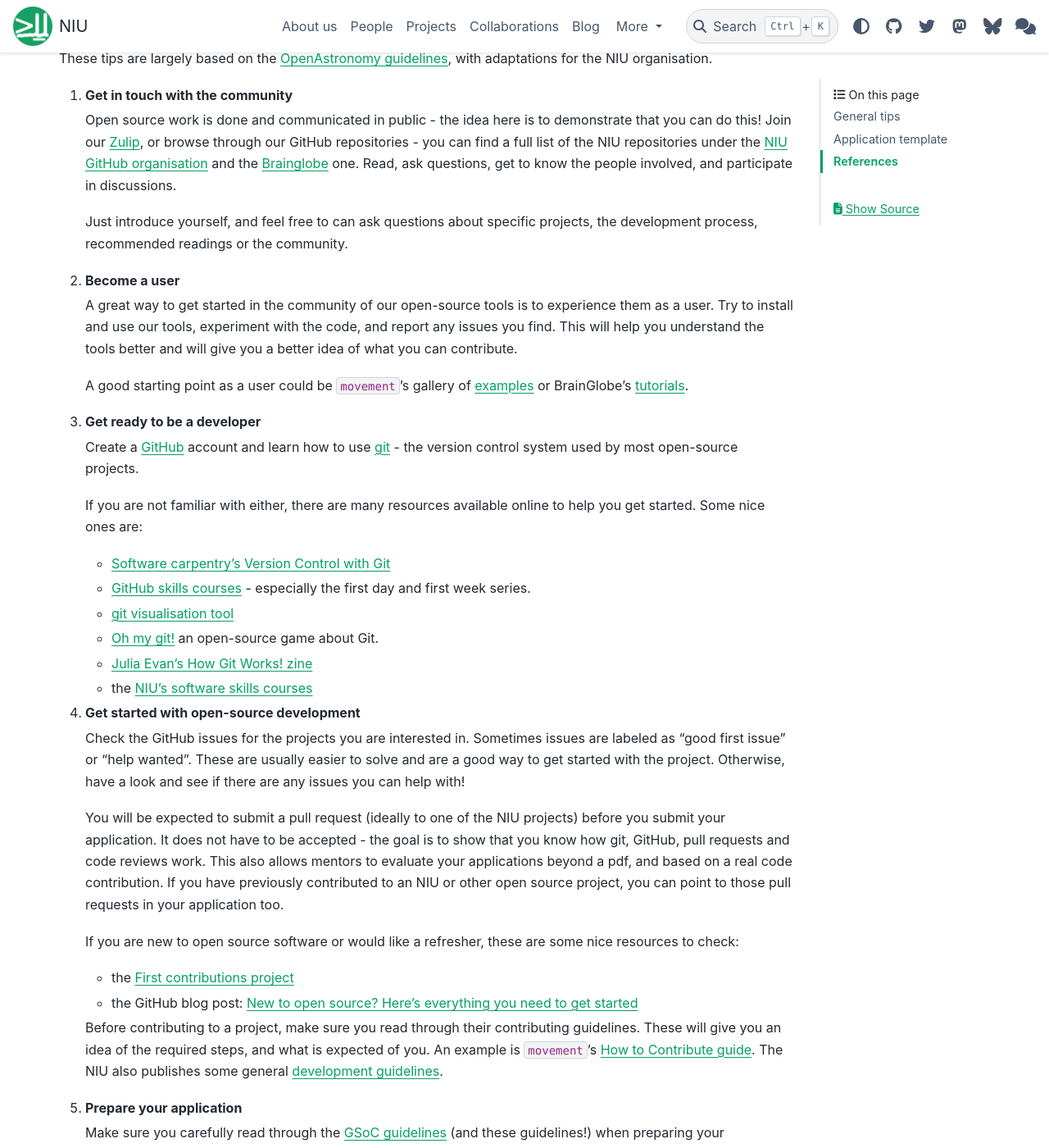
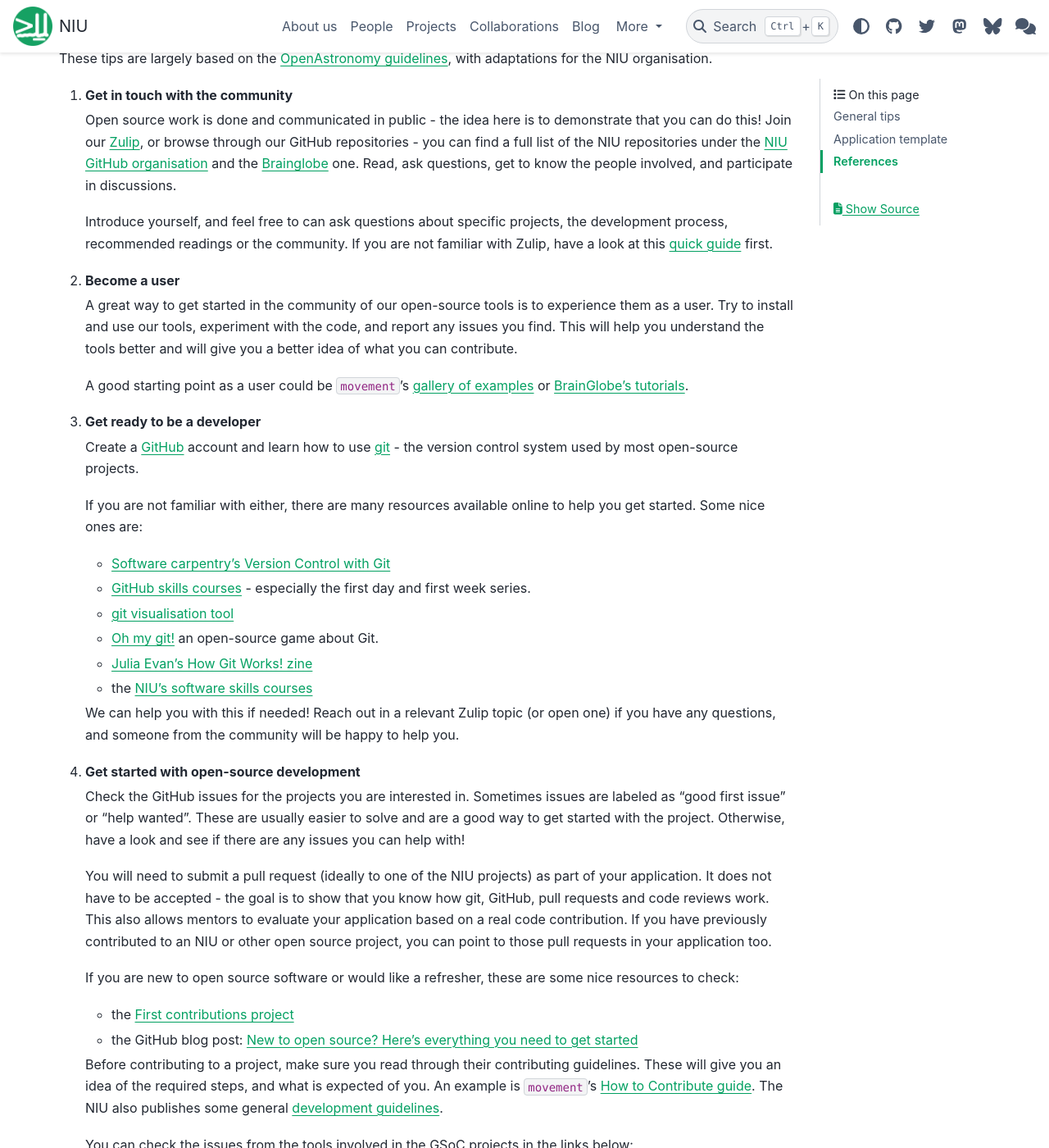
Before and after one commit to neuroinformatics-unit/neuroinformatics-unit.github.io, a Sphinx documentation site: the page built from docs/source/get-involved/gsoc/guidelines.md, in a window 1280 px wide and 1400 px high, scrolled down 232 px. Shown: the whole window at 82% size. Built offline with Sphinx 7.4.7 and the PyData theme 0.15.4, drawn with Linux system fonts in a browser that asks for light colours; nearby versions of some CDN libraries; some of the changed text lies outside the part shown.

Commit message:
Add DPS feedback

```diff
--- a/docs/source/get-involved/gsoc/guidelines.md
+++ b/docs/source/get-involved/gsoc/guidelines.md
@@ -7,13 +7,13 @@
 
     Open source work is done and communicated in public - the idea here is to demonstrate that you can do this! Join our [Zulip](https://neuroinformatics.zulipchat.com/), or browse through our GitHub repositories - you can find a full list of the NIU repositories under the [NIU GitHub organisation](https://github.com/neuroinformatics-unit) and the [Brainglobe](https://github.com/brainglobe) one. Read, ask questions, get to know the people involved, and participate in discussions.
 
-    Just introduce yourself, and feel free to can ask questions about specific projects, the development process, recommended readings or the community.
+    Introduce yourself, and feel free to can ask questions about specific projects, the development process, recommended readings or the community. If you are not familiar with Zulip, have a look at this [quick guide](https://zulip.readthedocs.io/en/latest/getting-started.html) first.
 
 2. **Become a user**
 
     A great way to get started in the community of our open-source tools is to experience them as a user. Try to install and use our tools, experiment with the code, and report any issues you find. This will help you understand the tools better and will give you a better idea of what you can contribute.
 
-    A good starting point as a user could be `movement`'s gallery of [examples](https://movement.neuroinformatics.dev/examples/index.html) or BrainGlobe's [tutorials](https://brainglobe.info/tutorials/index.html).
+    A good starting point as a user could be `movement`'s [gallery of examples](https://movement.neuroinformatics.dev/examples/index.html) or [BrainGlobe's tutorials](https://brainglobe.info/tutorials/index.html).
 
 3. **Get ready to be a developer**
 
@@ -28,11 +28,13 @@
     - [Julia Evan's How Git Works! zine](https://jvns.ca/blog/2024/04/25/new-zine--how-git-works-/)
     - the [NIU's software skills courses](https://software-skills.neuroinformatics.dev/courses/index.html)
 
+    We can help you with this if needed! Reach out in a relevant Zulip topic (or open one) if you have any questions, and someone from the community will be happy to help you.
+
 4. **Get started with open-source development**
 
     Check the GitHub issues for the projects you are interested in. Sometimes issues are labeled as "good first issue" or "help wanted". These are usually easier to solve and are a good way to get started with the project. Otherwise, have a look and see if there are any issues you can help with!
 
-    You will be expected to submit a pull request (ideally to one of the NIU projects) before you submit your application. It does not have to be accepted - the goal is to show that you know how git, GitHub, pull requests and code reviews work. This also allows mentors to evaluate your applications beyond a pdf, and based on a real code contribution. If you have previously contributed to an NIU or other open source project, you can point to those pull requests in your application too.
+    You will need to submit a pull request (ideally to one of the NIU projects) as part of your application. It does not have to be accepted - the goal is to show that you know how git, GitHub, pull requests and code reviews work. This also allows mentors to evaluate your application based on a real code contribution. If you have previously contributed to an NIU or other open source project, you can point to those pull requests in your application too.
 
     If you are new to open source software or would like a refresher, these are some nice resources to check:
 
@@ -40,6 +42,15 @@
     - the GitHub blog post: [New to open source? Here’s everything you need to get started](https://github.blog/open-source/new-to-open-source-heres-everything-you-need-to-get-started/)
 
     Before contributing to a project, make sure you read through their contributing guidelines. These will give you an idea of the required steps, and what is expected of you. An example is `movement`'s [How to Contribute guide](https://movement.neuroinformatics.dev/community/contributing.html#target-contributing). The NIU also publishes some general [development guidelines](https://neuroinformatics.dev/get-involved/languages_frameworks.html).
+
+    You can check the issues from the tools involved in the GSoC projects in the links below:
+    - [`movement` issues](https://github.com/neuroinformatics-unit/movement/issues)
+    - [`ethology` issues](https://github.com/neuroinformatics-unit/ethology/issues)
+    - [`BrainGlobe cellfinder` issues](https://github.com/brainglobe/cellfinder/issues)
+    - [`BrainGlobe brainrender` issues](https://github.com/brainglobe/brainrender/issues)
+    - [`BrainGlobe atlasaip` issues](https://github.com/brainglobe/brainglobe-atlasapi/issues)
+    - [`BrainGlobe registration` issues](https://github.com/brainglobe/brainglobe-registration/issues)
+    - [`datashuttle` issues](https://github.com/neuroinformatics-unit/datashuttle/issues)
 
 
 5. **Prepare your application**
@@ -63,6 +74,9 @@
 Please use the following template to submit your application to the NIU GSoC 2025 program.
 
 The more closely you follow this template, the easier it will be for us to review your application! Please include clear headings for all the different sections.
+
+### Project title to use for the GSoC application
+Please clearly include in the title the tool the project refers to, and the title of the project you are applying for. E.g. "movement: support for Kalman filters".
 
 ### Personal details
 Please include the following information:
@@ -74,13 +88,12 @@
 - **Personal website / project portfolio** (optional)
 - **Code contribution**
 
-    Please link a pull request or code sample, ideally submitted to your chosen project. It must be publicly visible and represent your own work, although you may have help from other developers in the community to further improve it. You can link more than one contribution or pull request if desired.
+    Please link a pull request, ideally submitted to your chosen project or one of the NIU tools. Applications without a code contribution won't be considered. It must be publicly visible and represent your own work, although you may have help from other developers in the community to further improve it. You can link more than one contribution or pull request if desired.
 
 ### Project proposal
 Extension: <u> max 1 page </u>
-
 - **Title.**
-    Please clearly include the title of the project you are applying for and the tool it refers to. E.g. "movement: support for Kalman filters".
+    Please use the same title as in the GSoC application.
 
 - **Synopsis.**
     Briefly explain: what is the project about? Why is it important? What are the goals? What are the deliverables? How would the open source community benefit from this project?
```
Also changed, not shown: other parts of docs/source/get-involved/gsoc/guidelines.md (+1 -1 lines), docs/source/get-involved/gsoc/index.md (+1 -1 lines).
